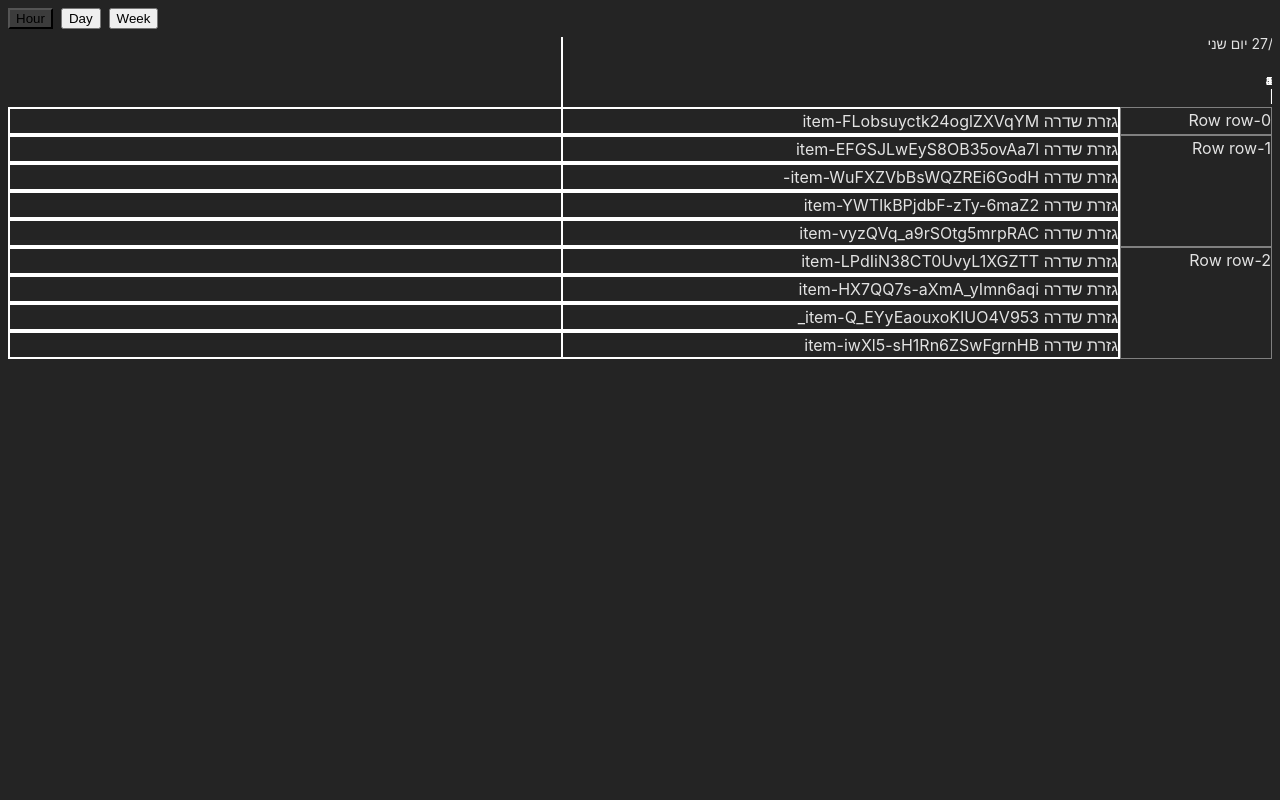
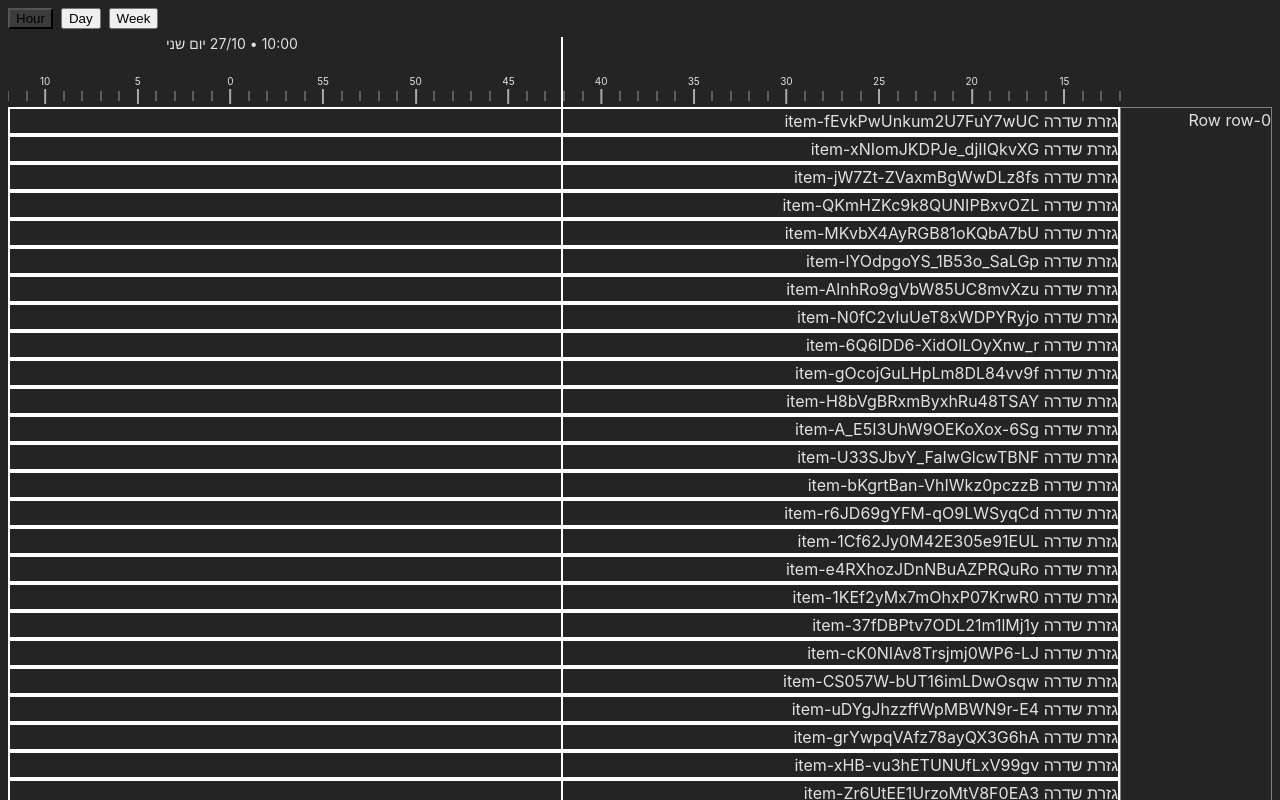
Before and after one commit to Razberrry/chronon, a React (Vite) app: page / in a window 1280 px wide. Shown: the top 800 px of the page. Built offline with nearby package versions, Linux system fonts and the light colour scheme.

Commit message:
made it so it can work on earier verisons of crhome

```diff
--- a/src/App.tsx
+++ b/src/App.tsx
@@ -11,7 +11,7 @@ const DEFAULT_RANGE_HOUR: Range = {
 };
 const ROWS = generateRows(3)
 const ITEMS =   generateItems(
-      10000,
+      100_000,
       {
         start: parseISO("2020-10-26").getTime(),
         end: parseISO("2025-12-26").getTime(),
--- a/src/TimelineExample.tsx
+++ b/src/TimelineExample.tsx
@@ -39,6 +39,7 @@ export const TimelineExample = ({ rows, items }: TimelineProps) => {
       <TimeAxis timeAxisMarkers={HOUR_AXIS_MARKERS} />
       <TimeAxis timeAxisMarkers={TIME_AXIS_MARKERS} />
       {rows.map((row) => (
+
         <Row id={row.id} key={row.id} sidebar={<Sidebar row={row} />}>
           {groupedSubrows[row.id]?.map((subrow, index) => (
             <Subrow key={`${row.id}-${index}`}>
--- a/src/components/item/item.base.css
+++ b/src/components/item/item.base.css
@@ -3,14 +3,14 @@
   inset-block-start: 0;
   height: fit-content;
   touch-action: none;
-  width: attr(data-tl-item-width px);
-  inset-inline-start: attr(data-tl-item-inset-start px);
-  inset-inline-end: attr(data-tl-item-inset-end px);
+  width: var(--tl-item-width, auto);
+  inset-inline-start: var(--tl-item-inset-start, auto);
+  inset-inline-end: var(--tl-item-inset-end, auto);
 }
 
 .TlTimeline-itemContent {
   height: fit-content;
   overflow: hidden;
-  padding-inline-start: attr(data-tl-item-pad-start px);
-  padding-inline-end: attr(data-tl-item-pad-end px);
+  padding-inline-start: var(--tl-item-pad-start, 0px);
+  padding-inline-end: var(--tl-item-pad-end, 0px);
 }
--- a/src/components/item/item.tsx
+++ b/src/components/item/item.tsx
@@ -23,9 +23,18 @@ export const Item: React.FC<ItemProps> = ({  span, children, classes }) => {
     paddingEndPixels,
   } = useItem({ span });
 
+  const itemStyle = {
+    "--tl-item-width": `${widthPixels}px`,
+    "--tl-item-inset-start": `${insetStartPixels}px`,
+    "--tl-item-inset-end": `${insetEndPixels}px`,
+    "--tl-item-pad-start": `${paddingStartPixels}px`,
+    "--tl-item-pad-end": `${paddingEndPixels}px`,
+  } as React.CSSProperties;
+
   return (
     <div
       className={clsx("TlTimeline-item", classes?.item)}
+      style={itemStyle}
       data-tl-item-width={widthPixels}
       data-tl-item-inset-start={insetStartPixels}
       data-tl-item-inset-end={insetEndPixels}
--- a/src/components/timelineAxis/axisLabel/AxisLabel.tsx
+++ b/src/components/timelineAxis/axisLabel/AxisLabel.tsx
@@ -13,12 +13,21 @@ type AxisLabelProps = {
 
 const AxisLabel: React.FC<AxisLabelProps> = ({ side, marker, classes }) => {
   const Label = marker.Override ?? DefaultLabel;
+  const positionStyle =
+    side === "left"
+      ? { left: `${marker.sideDelta}px` }
+      : { right: `${marker.sideDelta}px` };
 
   return (
     <div
-      className={clsx("TlTimeline-axisLabel", classes?.axisLabel)}
-      data-tl-axis-left={side === "left" ? marker.sideDelta : undefined}
-      data-tl-axis-right={side === "right" ? marker.sideDelta : undefined}
+      className={clsx(
+        "TlTimeline-axisLabel",
+        side === "left"
+          ? "TlTimeline-axisLabel--left"
+          : "TlTimeline-axisLabel--right",
+        classes?.axisLabel,
+      )}
+      style={positionStyle}
     >
       {marker.label ? <Label>{marker.label}</Label> : <Label/>}
     </div>
--- a/src/components/timelineAxis/axisLabel/axisLabel.base.css
+++ b/src/components/timelineAxis/axisLabel/axisLabel.base.css
@@ -4,15 +4,12 @@
   height: 100%;
   display: flex;
   align-items: center;
-
-  left: attr(data-tl-axis-left px);
-  right: attr(data-tl-axis-right px);
 }
 
-.TlTimeline-axisLabel:dir(ltr) {
+.TlTimeline-axisLabel--left {
   transform: translateX(-50%);
 }
 
-.TlTimeline-axisLabel:dir(rtl) {
+.TlTimeline-axisLabel--right {
   transform: translateX(50%);
 }
--- a/src/components/timelineAxis/timeAxis/TimeAxis.tsx
+++ b/src/components/timelineAxis/timeAxis/TimeAxis.tsx
@@ -17,14 +17,10 @@ export interface TimeAxisProps {
 export const TimeAxis: React.FC<TimeAxisProps> = ({ timeAxisMarkers, classes }) => {
   const { range, direction, sidebarWidth, spanToPixels } = useTimelineContext();
   const side: "left" | "right" = direction === "rtl" ? "right" : "left";
-  const marginAttributeKey =
-    side === "right"
-      ? "data-tl-time-axis-margin-right"
-      : "data-tl-time-axis-margin-left";
-
-  const marginAttribute = {
-    [marginAttributeKey]: `${sidebarWidth}`,
-  };
+  const axisStyle = {
+    "--tl-time-axis-margin-left": side === "left" ? `${sidebarWidth}px` : "0px",
+    "--tl-time-axis-margin-right": side === "right" ? `${sidebarWidth}px` : "0px",
+  } as React.CSSProperties;
 
   const markers: Marker[] = useMemo(
     () =>
@@ -40,7 +36,7 @@ export const TimeAxis: React.FC<TimeAxisProps> = ({ timeAxisMarkers, classes })
   return (
     <div
       className={clsx("TlTimeline-timeAxis", styles.timeAxis, classes?.timeAxis)}
-      {...marginAttribute}
+      style={axisStyle}
     >
       {markers.map((marker, i) => (
         <AxisLabel side={side} marker={marker} key={`${marker.sideDelta}-${i}`} />
--- a/src/components/timelineAxis/timeAxis/timeAxis.base.css
+++ b/src/components/timelineAxis/timeAxis/timeAxis.base.css
@@ -1,11 +1,5 @@
 .TlTimeline-timeAxis {
   position: relative;
+  margin-left: var(--tl-time-axis-margin-left, 0px);
+  margin-right: var(--tl-time-axis-margin-right, 0px);
 }
-
-.TlTimeline-timeAxis[data-tl-time-axis-margin-left] {
-  margin-left: attr(data-tl-time-axis-margin-left px);
-}
-
-.TlTimeline-timeAxis[data-tl-time-axis-margin-right] {
-  margin-right: attr(data-tl-time-axis-margin-right px);
-}
--- a/src/index.ts
+++ b/src/index.ts
@@ -30,10 +30,6 @@ export {
 export {
   default as TickWithLineLabel,
 } from "./components/timelineAxis/tickWithLineLabel/tickWithLineLabel";
-export {
-  VirtualScroller,
-} from "./components/virtualScroller/virtualScroller";
-export type { VirtualScrollerProps } from "./components/virtualScroller/virtualScroller";
 
 
 export { useTimeline } from "./hooks/useTimeline";
```
Also changed, not shown: src/components/Row/row.base.css (line endings or trailing spaces).
